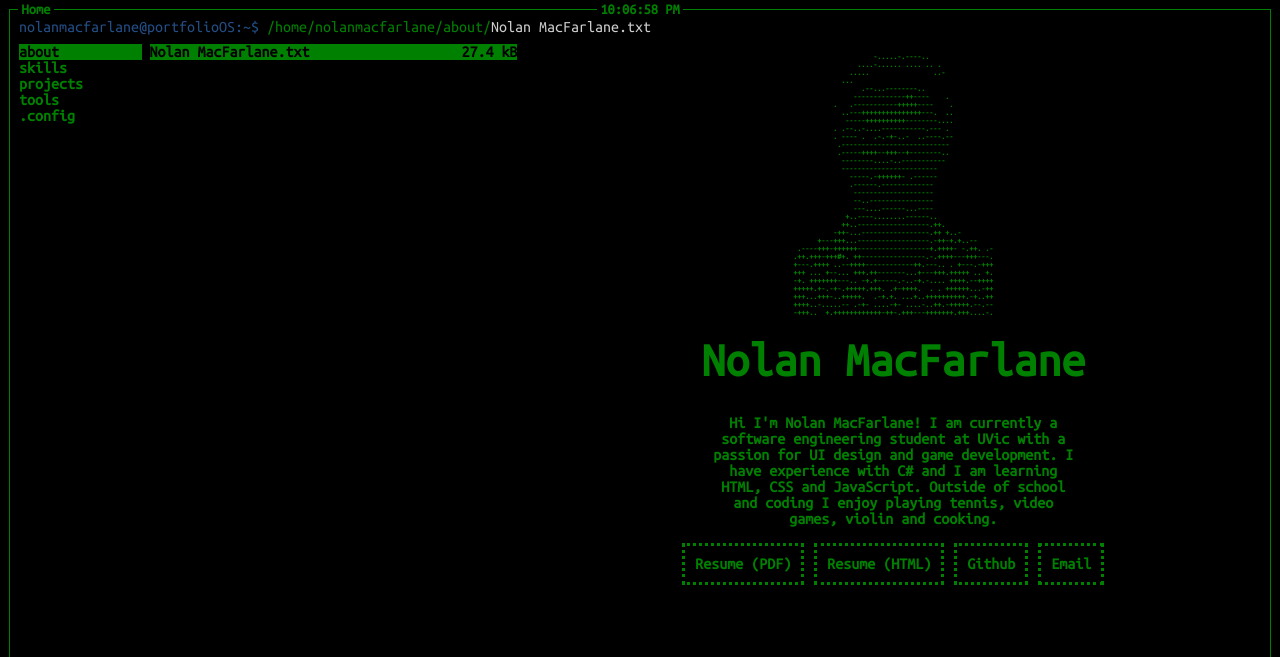
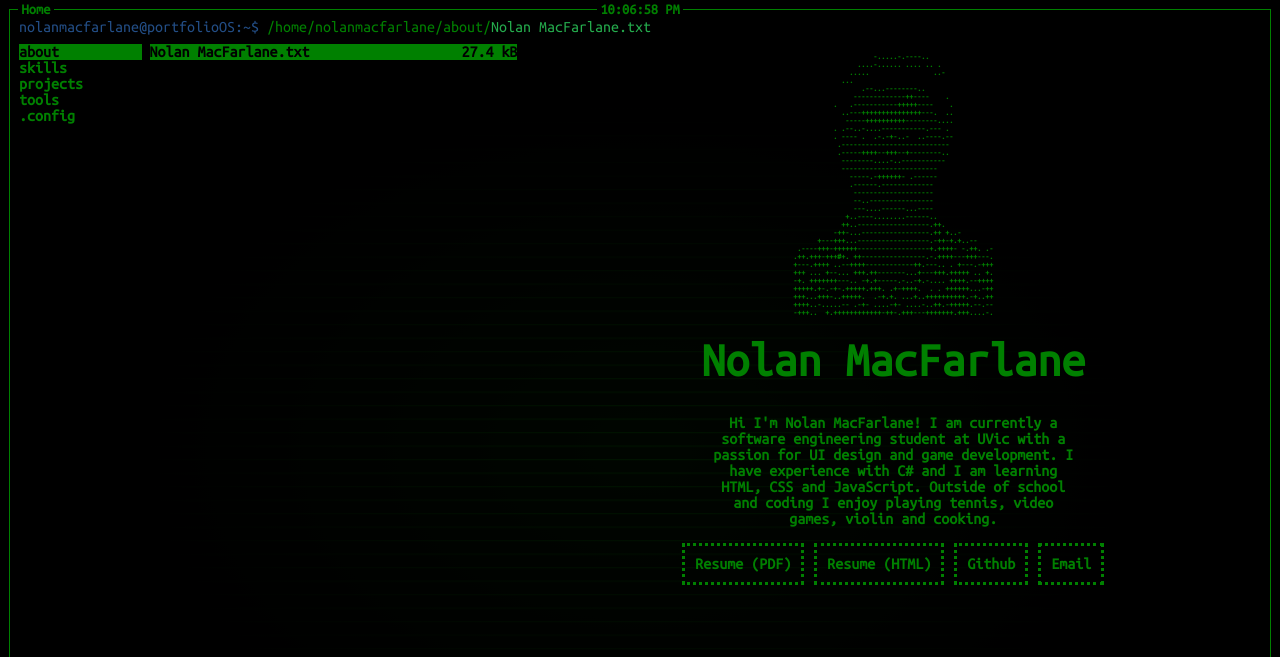
Before and after one commit to nolanmacfarlane/nolanmacfarlane.github.io, a Jekyll site: the page built from index.md, in a window 1280 px wide. Shown: the top 657 px of the page. Built offline with Jekyll 4.4.1, drawn with Linux system fonts in a browser that asks for light colours.

Commit message:
Added crt effect to config.

```diff
--- a/_layouts/home.html
+++ b/_layouts/home.html
@@ -19,6 +19,10 @@
     </head>
     <body>
         <main>
+            <div id="scanline"></div>
+            <div id="glow"></div>
+            <div id="background-lines"></div>
+
             <div id="title">{{ page.title }}</div>
             <div id="clock">12:00:00</div>
 
--- a/assets/css/global.css
+++ b/assets/css/global.css
@@ -13,7 +13,7 @@
         --background-color: #000000;
         --text-color: #008000;
         --user-color: #234e86;
-        --current-file-color: #cecece;
+        --current-file-color: #25ac4d;
     }
 
     .default
@@ -21,7 +21,7 @@
         --background-color: #000000;
         --text-color: #008000;
         --user-color: #234e86;
-        --current-file-color: #cecece;
+        --current-file-color: #25ac4d;
     }
 
     .solarized
@@ -76,6 +76,26 @@
         overflow: hidden;
     }
 
+    .crt
+    {
+        text-shadow: 0.125rem 0 0.06rem #ea36af, -0.125rem 0 0.06rem #75fa69, 0 0 0.5rem var(--text-color);
+        letter-spacing: 0.05em;
+        animation: textflicker 0.01s alternate infinite;
+    }
+
+    @keyframes textflicker
+    {
+        from
+        {
+            text-shadow: 1px 0 0 #ea36af, -2px 0 0 #75fa69, 0 0 0.5rem var(--text-color);
+        }
+
+        to
+        {
+            text-shadow: 2px 0.5px 2px #ea36af, -1px -0.5px 2px #75fa69, 0 0 0.5rem var(--text-color);
+        }
+    }
+
     main
     {
         display: flex;
@@ -102,8 +122,67 @@
         border: 0.2vh solid var(--text-color);
     }
 
+    #scanline
+    {
+        width: 100%;
+        height: 300px;
+        z-index: -3;
+        background: linear-gradient(
+            0deg,
+            rgba(0, 0, 0, 0) 0%,
+            rgba(255, 255, 255, 0.5) 10%,
+            rgba(0, 0, 0, 0.1) 100%
+        );
+        opacity: 0.2;
+        position: absolute;
+        bottom: 100%;
+        pointer-events: none;
+        animation: scanline 10s linear infinite;
+    }
+
+    @keyframes scanline
+    {
+        0%, 70%
+        {
+            bottom: 100%;
+        }
+
+        100%
+        {
+            bottom: -20%;
+        }
+    }
+
+    #glow
+    {
+        width: 90vw;
+        height: 90vh;
+        position: fixed;
+        opacity: 0.2;
+        pointer-events: none;
+        background: radial-gradient(var(--text-color) 0%, var(--background-color) 60%);
+        z-index: -2;
+    }
+
+    #background-lines
+    {
+        width: 100%;
+        height: 100%;
+        position: fixed;
+        opacity: 0.8;
+        background: repeating-linear-gradient(
+            to bottom,
+            transparent 0,
+            var(--background-color) 0.2vh,
+            var(--background-color),
+            var(--background-color));
+        background-size: 100% 1.5vh; /* Space between lines */
+        z-index: -1;
+    }
+
     #title, #clock
     {
+        position: fixed;
         font-size: 1.6vh;
         top: 0.2vh;
         background: var(--background-color);
@@ -113,13 +192,12 @@
 
     #title
     {
-        position: fixed;
-        left: 2vh;
+        align-self: flex-start;
+        margin-left: 1vh;
     }
 
     #clock
     {
-        position: absolute;
         align-self: center;
     }
 
--- a/assets/css/home.css
+++ b/assets/css/home.css
@@ -117,6 +117,13 @@
         outline: none;
     }
 
+    .folder,
+    .file
+    {
+        position: relative;
+        z-index: 1;
+    }
+
     .file
     {
         display: flex;
@@ -175,6 +182,7 @@
     a:hover
     {
         background-color: var(--user-color);
+        box-shadow: 0 0 10px 3px var(--user-color);
     }
 
     #form
--- a/assets/js/global.js
+++ b/assets/js/global.js
@@ -18,11 +18,12 @@
 // #region Main
 
 updateClock();
-setInterval(updateClock, 500);
+setInterval(updateClock, 1000);
 preloadSounds();
 initButtonEffects();
 setTheme(localStorage.getItem("theme"));
 setUI(clock, localStorage.getItem(clock.id));
+setCRTEffect(localStorage.getItem("crt-effect"));
 
 // #endregion
 
@@ -92,7 +93,10 @@
 
 function setTheme(theme)
 {
-    document.body.className = "";
+    if (localStorage.getItem("crt-effect") === "true")
+        document.body.className = "crt";
+    else
+        document.body.className = "";
 
     if (theme !== null)
     {
@@ -120,6 +124,26 @@
     }
 }
 
+function setRandomizeText(isEnabled)
+{
+    if (isEnabled === "true" || isEnabled === "false")
+        localStorage.setItem("randomize-effect", isEnabled);
+}
+
+function setCRTEffect(isEnabled)
+{
+    if (isEnabled === "true")
+    {
+        document.body.classList.add("crt");
+        localStorage.setItem("crt-effect", "true");
+    }
+    else if (isEnabled === "false" || isEnabled === null)
+    {
+        document.body.classList.remove("crt");
+        localStorage.setItem("crt-effect", "false");
+    }
+}
+
 // #endregion
 
 // #region Events
--- a/assets/js/home.js
+++ b/assets/js/home.js
@@ -147,7 +147,8 @@
             if (file.dataset.input != null)
                 document.getElementById(file.dataset.input).style.display = "flex";
 
-            randomizeTextEffect(fileTitle);
+            if (localStorage.getItem("randomize-effect") === "true")
+                randomizeTextEffect(fileTitle);
         });
     });
 
--- a/assets/js/input.js
+++ b/assets/js/input.js
@@ -2,9 +2,11 @@
 
 const themeInput = document.getElementById("theme-input");
 const uiInput = document.getElementById("ui-input");
+const effectInput = document.getElementById("effect-input");
 
 const themes = ["default", "solarized", "solarized-dark", "rosepine-moon", "dark-forest", "mocha"];
 const uiElements = ["clock", "path-container", "footer"];
+const textEffects = ["randomize-effect", "crt-effect"];
 
 const pathContainer = document.getElementById("path-container");
 const footer = document.getElementById("footer");
@@ -19,6 +21,8 @@
 setUI(pathContainer, localStorage.getItem(pathContainer.id));
 setUI(footer, localStorage.getItem(footer.id));
 setUIInputText();
+checkCRTEffect();
+setEffectInputText();
 
 //  #endregion
 
@@ -87,6 +91,63 @@
     });
 }
 
+function setEffectInputText()
+{
+    let effectInputText = "# Change the value to true or false to enable/disable visibility\n# Warning: The crt-effect may make the text harder to read\n\n";
+
+    textEffects.forEach(textEffect =>
+    {
+        if (localStorage.getItem(textEffect) !== null)
+            effectInputText += textEffect + "=" + localStorage.getItem(textEffect) + "\n";
+        else
+            effectInputText += textEffect + "=false\n";
+    });
+
+    effectInput.value = effectInputText;
+}
+
+function updateTextEffects()
+{
+    lines = filterInput(effectInput);
+
+    lines.forEach(line =>
+    {
+        const splitLine = line.trim().split("=");
+
+        if (splitLine[1] !== "")
+        {
+            if (splitLine[0] === "randomize-effect")
+                setRandomizeText(splitLine[1].trim());
+            if (splitLine[0] === "crt-effect")
+                setCRTEffect(splitLine[1].trim());
+        }
+    });
+
+    checkCRTEffect();
+}
+
+function checkCRTEffect()
+{
+    if (localStorage.getItem("crt-effect") === "true")
+    {
+        inputFields = document.querySelectorAll(".input");
+
+        inputFields.forEach(inputField =>
+        {
+            inputField.classList.add("crt");
+        });
+    }
+    else if (localStorage.getItem("crt-effect") === "false")
+    {
+        inputFields = document.querySelectorAll(".input");
+
+        inputFields.forEach(inputField =>
+        {
+            inputField.classList.remove("crt");
+        });
+    }
+}
+
 function filterInput(input)
 {
     return input.value.split(/\r?\n/).filter(line =>
@@ -112,4 +173,10 @@
     timeout = setTimeout(updateUI, 100);
 });
 
+effectInput.addEventListener("input", () =>
+{
+    clearTimeout(timeout);
+    timeout = setTimeout(updateTextEffects, 100);
+});
+
 // #endregion
--- a/index.md
+++ b/index.md
@@ -25,7 +25,7 @@
             Nolan MacFarlane.txt
             <div class="file-size">27.4 kB</div>
         </div>
-        <div class="button file skill" id="C" data-logo="/assets/images/c.txt" data-description="I studied the C programming language in my first computer science course at UVic (CSC 111). Prior to this course, I had already learned Java and C# so the jump wasn't too difficult. The course covered the following topics: Variables, Functions, File I/O, Pointers, Linked Lists and Memory Management. I have yet to use C in any projects.">
+        <div class="button file skill" id="C" data-logo="/assets/images/c.txt" data-description="I studied the C programming language in my first computer science course at UVic (CSC 111). Prior to this course, I had already learned Java and C# so the jump wasn't too difficult. The course covered the following topics: Variables, Functions, File I/O, Pointers, Linked Lists and Memory Management.">
             C.txt
             <div class="file-size">372.7 kB</div>
         </div>
@@ -37,7 +37,7 @@
             Java.txt
             <div class="file-size">57.1 kB</div>
         </div>
-        <div class="button file skill" id="JavaScript" data-logo="/assets/images/javascript.txt" data-description="JavaScript was the first programming language I learned. In highschool, I used it to make fun animations or games with the canvas. Recently, the main project in my ENGR 120 course required my team to design a web page that worked with a Raspberry Pi Pico to display sensor information. I volunteered to program the entire webpage since I had the most experience. This project lead me down a rabbit hole of web development that brought me to designing this portfolio site using plain JavaScript, HTML and CSS.">
+        <div class="button file skill" id="JavaScript" data-logo="/assets/images/javascript.txt" data-description="JavaScript was the first programming language I learned. In highschool, I used it to make fun animations or games with the canvas. Recently, I have been using JavaScript along with HTML, and CSS to design this website.">
             JavaScript.txt
             <div class="file-size">242.5 kB</div>
         </div>
@@ -49,15 +49,10 @@
             CSS.txt
             <div class="file-size">89.4 kB</div>
         </div>
-        <div class="button file skill" id="Python" data-logo="/assets/images/python.txt" data-description="In the project mentioned in JavaScript.txt, we also needed to program the behavior of the Raspberry Pi Pico using python.">
-            Python.txt
-            <div class="file-size">29.9 kB</div>
-        </div>
         <div class="button file skill" id="Unity" data-logo="/assets/images/unity.txt" data-description="As mentioned in C#.txt, I used Unity to make several small games in highschool. I have also been using Unity for the last 2 years to develop my metroidvania game. I have experience with the following Unity features: Post Processing, Lighting, UI, Sound, Prefabs, Scriptable Objects, Particle System and Input System (Keyboard or Controller).">
             Unity.txt
             <div class="file-size">162.5 kB</div>
         </div>
-        <!-- TODO: Add API call to get real github repo description. -->
         <div class="button file project" id="Portfolio Website" data-logo="/assets/images/ui.txt" data-description="I built this site to host my projects, skills and experiences as well as, practice my HTML, CSS and JavaScript skills. It has gone through many iterations and will continue to evolve as my skills improve. I am always trying to learn something new; Let me know if you have any suggestions for my site! :)" data-links="github-portfolio">
             Porfolio Website.txt
             <div class="file-size">55 MB</div>
@@ -70,7 +65,7 @@
             Ubuntu.txt
             <div class="file-size">10.3 kB</div>
         </div>
-        <div class="button file tool" id="Zen Browser" data-logo="/assets/images/zen.txt" data-description="I was recommended this browser from a friend and have absolutely fallen in love with the organization and customization options.">
+        <div class="button file tool" id="Zen Browser" data-logo="/assets/images/zen.txt" data-description="Undoubtedly, the best browser for productivity, organization and customization. It's open source too.">
             Zen Browser.txt
             <div class="file-size">392.5 kB</div>
         </div>
@@ -85,6 +80,10 @@
         <div class="button file config" id="UI" data-logo="" data-description="Customize the UI elements of the site by editing the text file." data-input="ui-input">
             UI.txt
             <div class="file-size">3.6 kB</div>
+        </div>
+        <div class="button file config" id="Text Effects" data-logo="" data-description="Customize the text effects of the site by editing the text file." data-input="effect-input">
+            Text Effects.txt
+            <div class="file-size">2.8 kB</div>
         </div>
     </section>
     <section id="info-container">
@@ -102,6 +101,7 @@
         <form id="form">
             <textarea id="theme-input" class="input" rows="8" cols="60" spellcheck="false" maxlength="500"></textarea>
             <textarea id="ui-input" class="input" rows="8" cols="60" spellcheck="false" maxlength="500"></textarea>
+            <textarea id="effect-input" class="input" rows="8" cols="60" spellcheck="false" maxlength="500"></textarea>
         </form>
     </section>
 </section>
```
